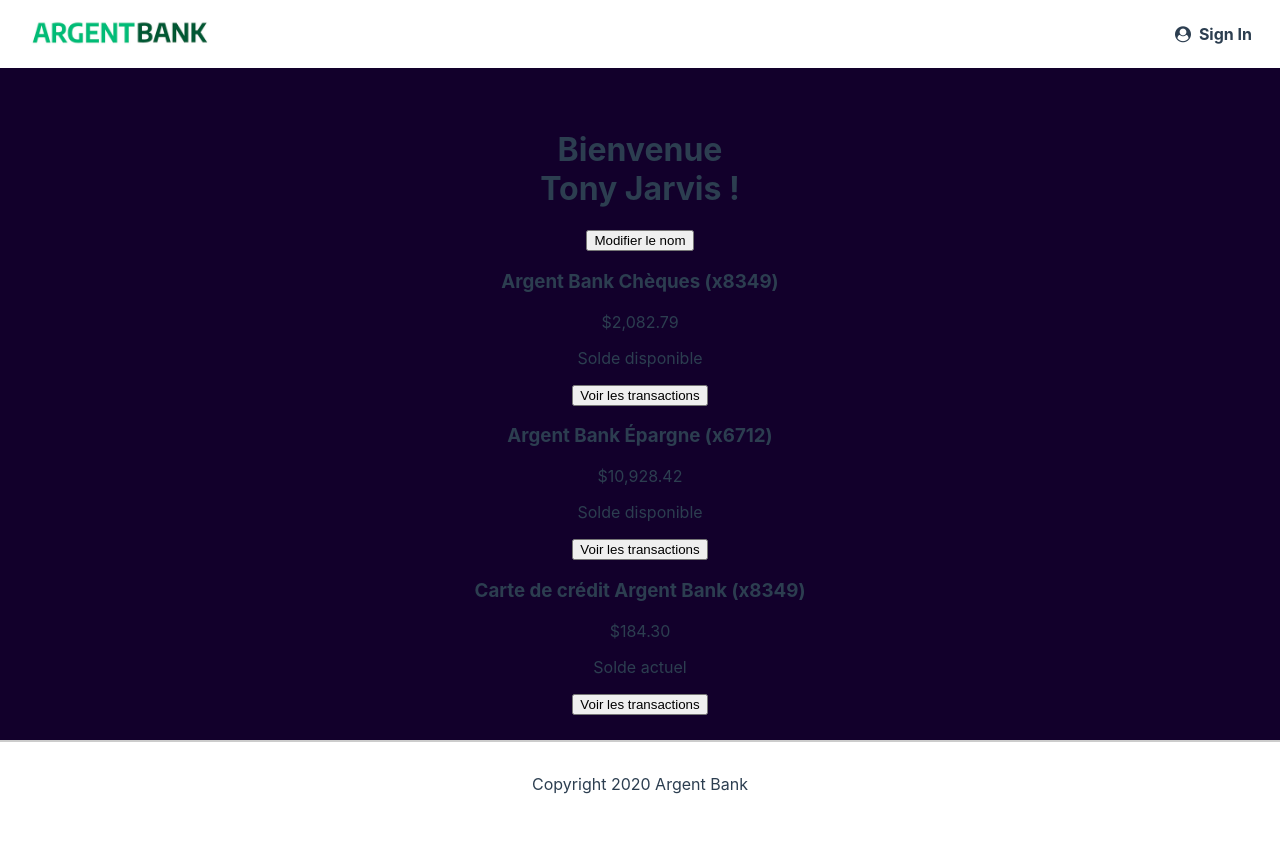
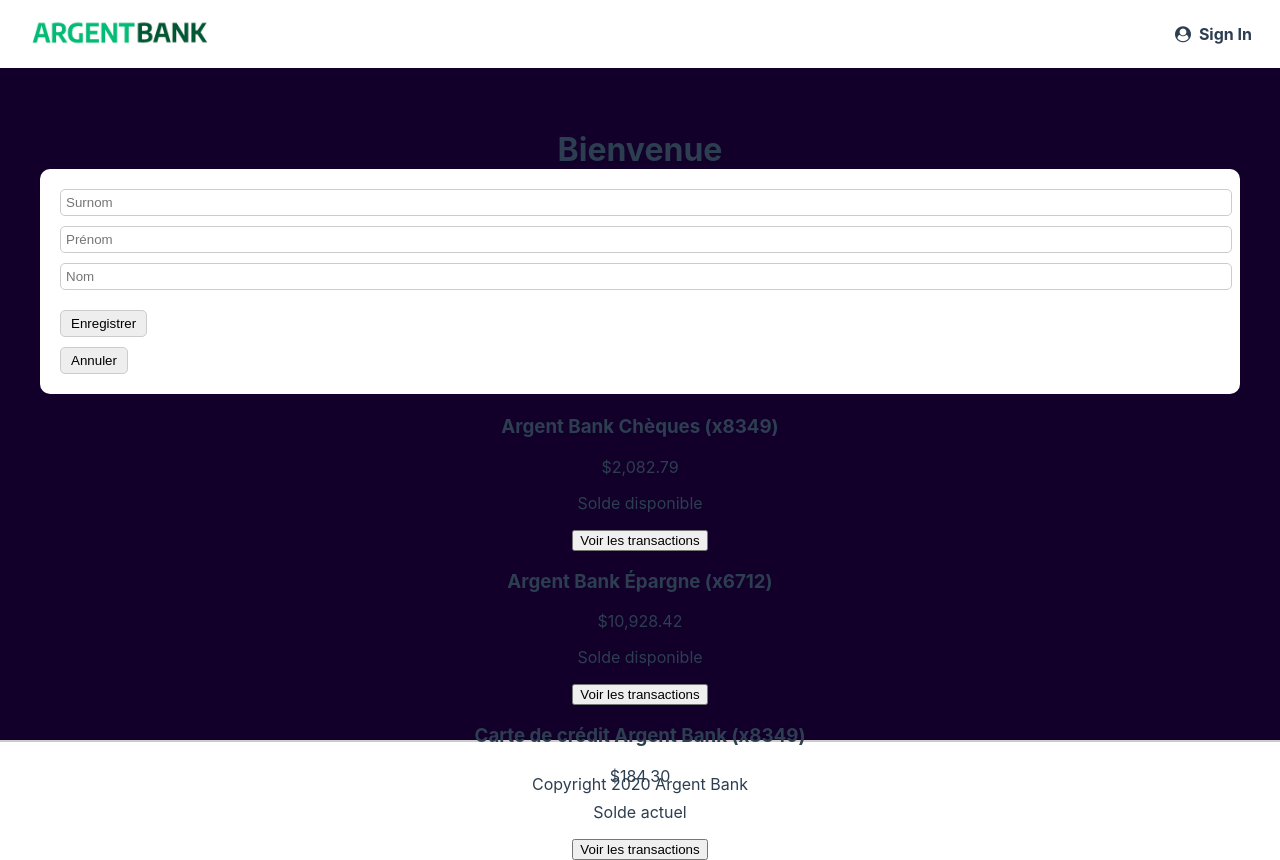
Before and after one commit to FloW1772/Projet-11-ArgentBank, a React (Create React App) app in the folder argentbank/: page /user-account in a window 1280 px wide. Both pictures are taken after a click on the button "Modifier le nom". Before the commit the page ends 818 px from the top, so only its background shows below. Built offline with nearby package versions, Linux system fonts and the light colour scheme; no server answers.

Commit message:
edit fonctionnalité connection et mise a jour programme

```diff
--- a/argentbank/src/components/header/header.jsx
+++ b/argentbank/src/components/header/header.jsx
@@ -39,10 +39,16 @@
 import argentBankLogo from '../../assets/img/argentBankLogo.png';
 import { Link } from 'react-router-dom';
 import { useDispatch, useSelector } from 'react-redux';
+import { useState } from 'react';
+import { logout } from '../../redux-toolkit/reducers/authSlice';
+
 
 export function Header() {
   const token = useSelector((state) => state.auth.token);
   const username = useSelector((state) => state.auth.username);
+  const [email, setEmail] = useState('');
+  const dispatch= useDispatch()
+
 
   return (
     <div>
@@ -62,9 +68,11 @@
           {token ? (
             <>
               <p>
-                Bienvenue, <span className="main-nav-username">{username}</span>
+              {username} <span className="main-nav-username"></span>
               </p>
-              <Link className="main-nav-item" to="/">
+              <Link onClick={()=>{
+                dispatch(logout())
+              }}  className="main-nav-item" to="/">
                 <i className="fa fa-sign-out" />
                 Sign Out
               </Link>
--- a/argentbank/src/pages/Useraccount/Useraccount.jsx
+++ b/argentbank/src/pages/Useraccount/Useraccount.jsx
@@ -1,12 +1,120 @@
-import React from 'react';
+// import React, { useEffect } from 'react';
+// import './useraccount.scss';
+// import { useDispatch, useSelector } from 'react-redux';
+// import {addUserDatas} from '../../redux-toolkit/reducers/profileSlice'
+
+// function App() {
+//   const token = useSelector((state)=>state.auth.token)
+//   const dispatch = useDispatch()
+//   const userDatas = useSelector((state)=>state.profile)
+//   useEffect(()=>{
+//     const getUserAccount=async()=>{
+//       console.log(token)
+//       try{
+//         const response = await fetch('http://localhost:3001/api/v1/user/profile',{
+//           method : 'POST',
+//           headers : {
+//             'Authorization':`Bearer ${token}`
+//           }
+//         })
+//         const userAccountJson= await response.json()
+//         dispatch(addUserDatas(userAccountJson.body))
+//       }catch(error){
+//         console.log(error);
+//       }
+
+//     }
+//     getUserAccount()
+//   })
+//   return (
+//     <main className="main bg-dark">
+//       <header className="header">{console.log(userDatas)}
+//         <h1>Bienvenue <br />{userDatas.firstName} {userDatas.lastName} !</h1>
+//         <button className="edit-button">Modifier le nom</button>
+//       </header>
+import React, { useEffect, useState } from 'react';
 import './useraccount.scss';
+import { useDispatch, useSelector } from 'react-redux';
+import { addUserDatas } from '../../redux-toolkit/reducers/profileSlice';
 
 function App() {
+  const token = useSelector((state) => state.auth.token);
+  const dispatch = useDispatch();
+  const [isEditing, setIsEditing] = useState(false);
+  const [userName, setUserName] = useState(useSelector((state) => state.profile.userName));
+  const [firstName, setFirstName] = useState(useSelector((state) => state.profile.firstName));
+  const [lastName, setLastName] = useState(useSelector((state) => state.profile.lastName));
+
+  useEffect(() => {
+    const getUserAccount = async () => {
+      try {
+        const response = await fetch('http://localhost:3001/api/v1/user/profile', {
+          method: 'POST',
+          headers: {
+            'Authorization': `Bearer ${token}`
+          }
+        });
+        const userAccountJson = await response.json();
+        dispatch(addUserDatas(userAccountJson.body));
+      } catch (error) {
+        console.error(error);
+      }
+    };
+    getUserAccount();
+  }, []);
+
+  const handleChangeUserName = (event) => {
+    setUserName(event.target.value);
+  };
+
+  const handleChangeFirstName = (event) => {
+    setFirstName(event.target.value);
+  };
+
+  const handleChangeLastName = (event) => {
+    setLastName(event.target.value);
+  };
+
+  const handleSubmit = async (event) => {
+    event.preventDefault();
+    try {
+      const response = await fetch('http://localhost:3001/api/v1/user/profile', {
+        method: 'PUT',
+        headers: {
+          'Authorization': `Bearer ${token}`
+        },
+        body: JSON.stringify({
+          firstName,
+          lastName
+        })
+      });
+      const updatedUserData = await response.json();
+      dispatch(addUserDatas(updatedUserData.body));
+      setIsEditing(false);
+    } catch (error) {
+      console.error(error);
+      // Handle errors appropriately, e.g., display an error message to the user
+    }
+  };
+
   return (
     <main className="main bg-dark">
       <header className="header">
-        <h1>Bienvenue <br />Tony Jarvis !</h1>
-        <button className="edit-button">Modifier le nom</button>
+        <h1>
+          Bienvenue <br />
+          {isEditing ? (
+            <form className="user-edit-form" onSubmit={handleSubmit}>
+              <input type="text" value={userName} placeholder="Surnom" onChange={handleChangeUserName} />
+              <input type="text" value={firstName} placeholder="Prénom" onChange={handleChangeFirstName} />
+              <input type="text" value={lastName} placeholder="Nom" onChange={handleChangeLastName} />
+              <button type="submit">Enregistrer</button>
+              <button type="button" onClick={() => setIsEditing(false)}>Annuler</button>
+            </form>
+          ) : (
+            <span>{firstName} {lastName}</span>
+          )}
+        </h1>
+        {!isEditing && <button className="edit-button" onClick={() => setIsEditing(true)}>Modifier le nom</button>}
       </header>
       <h2 className="sr-only">Comptes</h2>
       <section className="account">
--- a/argentbank/src/pages/Useraccount/useraccount.scss
+++ b/argentbank/src/pages/Useraccount/useraccount.scss
@@ -18,3 +18,43 @@
       }
     }
   }
+
+  .user-edit-form {
+    display: flex;
+    flex-direction: column;
+    align-items: flex-start;
+    padding: 20px;
+    border-radius: 10px;
+    background-color: #fff;
+
+    input {
+      margin-bottom: 10px;
+      padding: 5px;
+      border: 1px solid #ccc;
+      border-radius: 5px;
+      width: 100%;
+
+      &:focus {
+        outline: none;
+        border-color: #999;
+      }
+    }
+
+    button {
+      margin-top: 10px;
+      padding: 5px 10px;
+      border: 1px solid #ccc;
+      border-radius: 5px;
+      background-color: #eee;
+      cursor: pointer;
+
+      &:hover {
+        background-color: #ddd;
+      }
+
+      &.cancel-button {
+        margin-left: 10px;
+        background-color: #f99;
+      }
+    }
+  }
--- a/argentbank/src/pages/connectpage/Connectpage.jsx
+++ b/argentbank/src/pages/connectpage/Connectpage.jsx
@@ -28,8 +28,10 @@
       });
 
       if (response.ok) {
-        const token = await response.json();
+        const responseJson = await response.json();
+        const token = responseJson.body.token
         dispatch(login({token}));
+
         navigate("/user-account")
       } else {
         const error = await response.json();
--- a/argentbank/src/redux-toolkit/reducers/profileSlice.jsx
+++ b/argentbank/src/redux-toolkit/reducers/profileSlice.jsx
@@ -2,8 +2,10 @@
 
 export const initialState = {
   profile: {
-    Username: "",
-    Password: "",
+    email: "",
+    firstName: "",
+    lastName: "",
+    userName: "",
   },
 };
 
@@ -11,10 +13,16 @@
   name: "profile",
   initialState,
   reducers: {
+    addUserDatas:(state, action) =>{
+      state.email = action.payload.email
+      state.firstName = action.payload.firstName
+      state.lastName = action.payload.lastName
+      state.userName = action.payload.userName
+    },
     setProfile: (state, action) => {
-      state.profile = action.payload.profile;
+      state.userName = action.payload;
     },
   },
 });
 
-export const { setProfile } = profileSlice.actions;
+export const { addUserDatas, setProfile } = profileSlice.actions;
```
Also changed, not shown: 1 other file (tests, documents, lock files or other folders).
